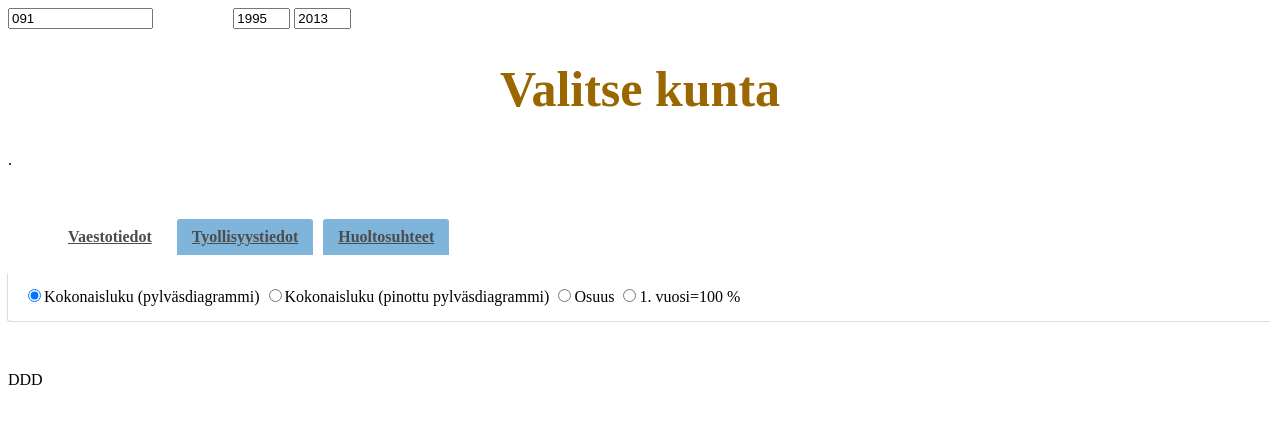
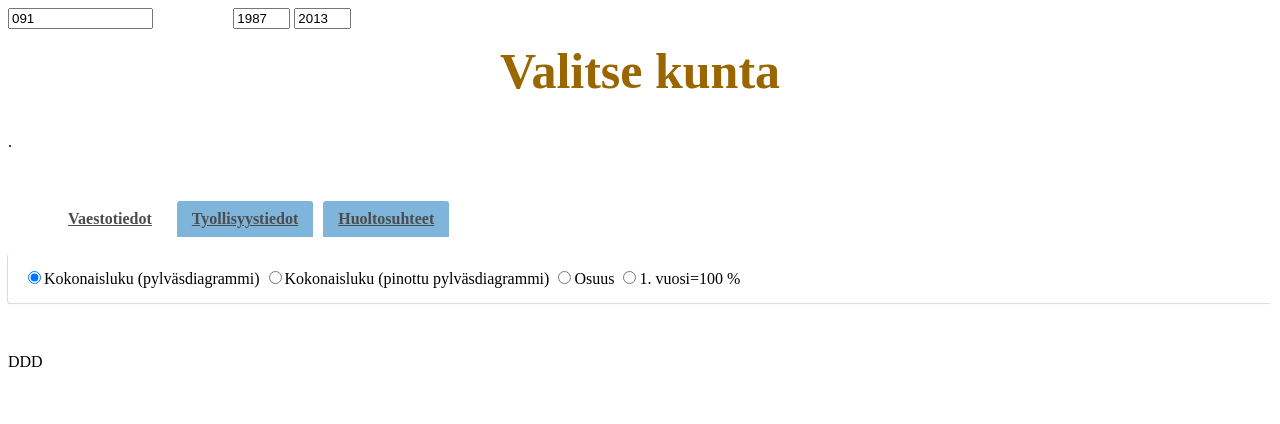
Before and after one commit to orani/orani.github.io, a Jekyll site: the page portfolio/project3/index.html, which Jekyll copies as it is, in a window 1280 px wide. Shown: the top 424 px of the page. Built offline with Jekyll 4.4.1, drawn with Linux system fonts in a browser that asks for light colours; nearby versions of some CDN libraries; comment, search, counter and statistics services are not loaded.

Commit message:
Update index.html

```diff
--- a/portfolio/project3/index.html
+++ b/portfolio/project3/index.html
@@ -106,18 +106,15 @@ h1 {
 
 </style>
 </head>
-<body onload="metat();vaihtoehdot();haekokomaa(); ">
+<body onload="alert('ok');metat();vaihtoehdot();haekokomaa(); ">
 
 <div id="input"  style="width:100%; ">
-<input id="kuntakysely" value="091" list="kuntaKooditNimet" onkeypress=" raportti();" onfocus="select();raportti_alustus(event);" size="15" type="text">
+<input id="kuntakysely" value="091" list="kuntaKooditNimet" onkeypress="raportti_alustus(event);" onfocus="select();" size="15" type="text">
 <button onclick="raportti_alustus('nappulasta');raportti();" style="visibility:hidden">Hae luvut</button>
-<input id="vuosi_min" value="1995"   onclick="select()" size="4" type="text">
+<input id="vuosi_min" value="1987"   onclick="select()" size="4" type="text">
 <input id="vuosi_max" value="2013"   onclick="select()" size="4" type="text">
 
 </div>
-
-<br>
-
 
 <div id="teksti_container" class="tekstikentta" style="width:100%; ">
 <h1 id="otsikko">Valitse kunta</h1>
```
